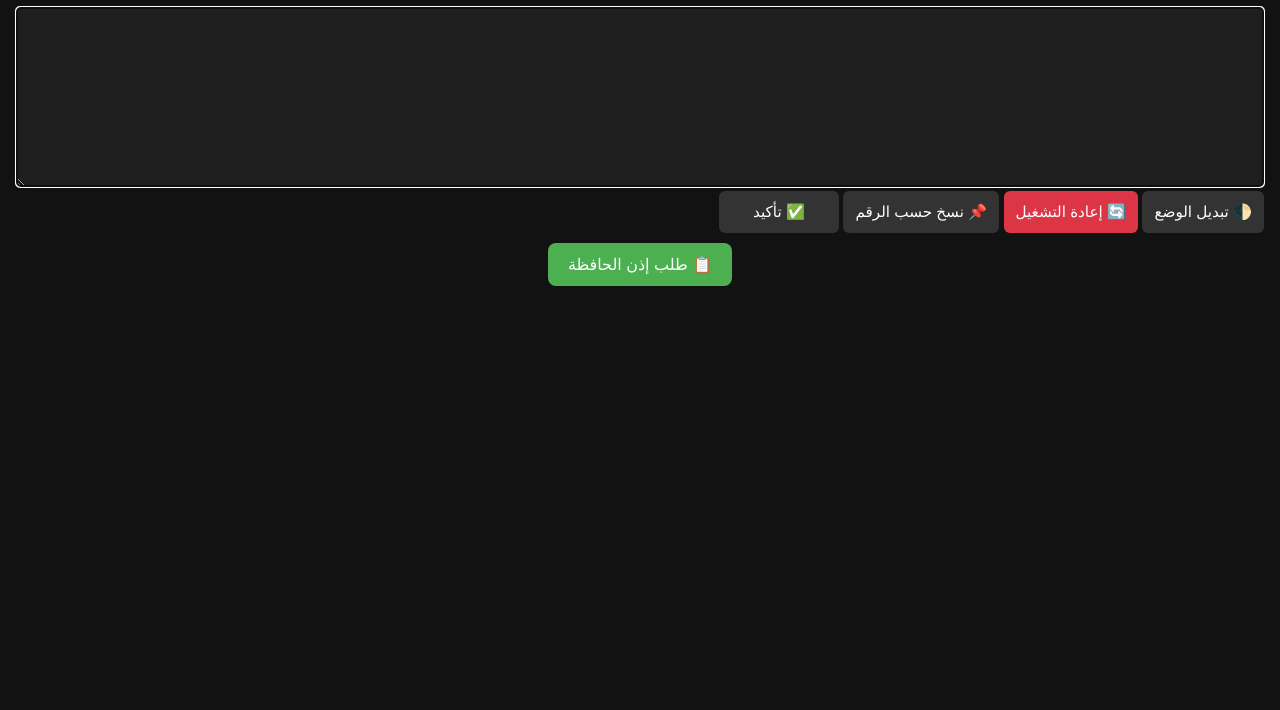
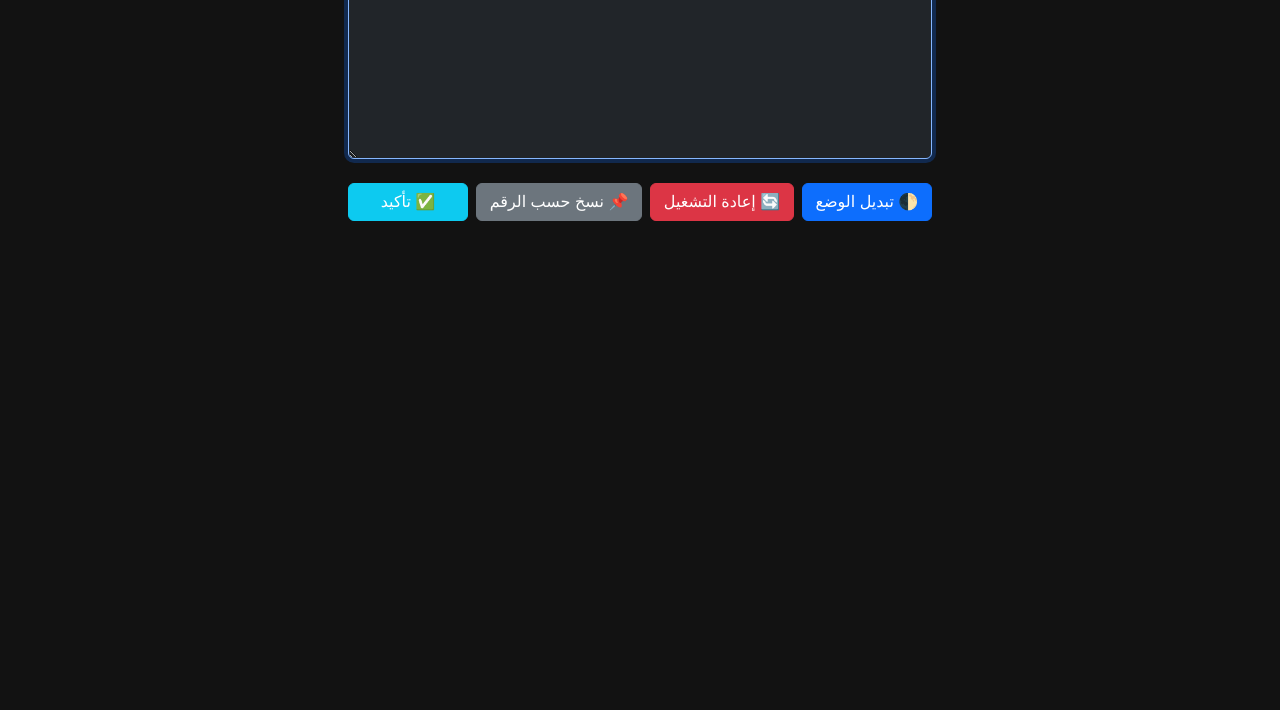
Before and after one commit to AlhosienIbrahim/Fast-Copy, a plain HTML site: page index.html in a window 1280 px wide. Shown: the part 90-800 px from the top of the page. Drawn offline with Linux system fonts and the light colour scheme.

Commit message:
Update index.html

```diff
--- a/index.html
+++ b/index.html
@@ -5,30 +5,37 @@
   <meta name="viewport" content="width=device-width, initial-scale=1.0" />
   <meta name="description" content="Copy Your Text Fast" />
   <title>Fast Copy</title>
+  <link rel="stylesheet" href="CSS/bootstrap.min.css" />
   <link rel="stylesheet" href="CSS/style.css" />
 </head>
+
 <body>
-  <div class="w-full max-w-2xl">
-    <h1 class="text-2xl font-bold mb-4 text-center">📋 السماح بالوصول للحافظة</h1>
-    <textarea id="inputText" class="p-2 border rounded bg-gray-800 text-white light-mode:bg-white light-mode:text-black"></textarea>
-    <div class="mt-4 flex flex-wrap gap-2 justify-center">
-      <button id="toggleModeBtn" onclick="toggleMode()" class="p-2 bg-blue-600 rounded hover:bg-blue-700">🌓 تبديل الوضع</button>
-      <button id="resetBtn" onclick="resetAll()" class="p-2 bg-red-600 rounded hover:bg-red-700">🔄 إعادة التشغيل</button>
-      <button id="copyAllBtn" onclick="copyAll()" class="p-2 bg-green-600 rounded hover:bg-green-700 hidden">📑 نسخ الكل</button>
-      <button id="copyByNumberBtn" onclick="copyByNumber()" class="p-2 bg-purple-600 rounded hover:bg-purple-700">📌 نسخ حسب الرقم</button>
-      <button id="confirmBtn" onclick="confirmInput()" class="p-2 bg-indigo-600 rounded hover:bg-indigo-700">✅ تأكيد</button>
-      <button id="genBtn" onclick="copyNext()" class="p-2 bg-blue-600 rounded hover:bg-blue-700 hidden">📋 التالي</button>
-      <button id="prevBtn" onclick="copyPrev()" class="p-2 bg-blue-600 rounded hover:bg-blue-700 hidden">↩️ السابق</button>
-      <button id="requestClipboardBtn" class="p-2 bg-gray-600 rounded hover:bg-gray-700 hidden">📋 طلب إذن الحافظة</button>
+  <div class="container col-md-8 col-lg-6 mx-auto">
+    <h1 class="h4 fw-bold mb-4 text-center">📋 السماح بالوصول للحافظة</h1>
+
+    <textarea
+      id="inputText"
+      class="form-control mb-3 text-white bg-dark"
+    ></textarea>
+
+    <div class="mt-4 d-flex flex-wrap gap-2 justify-content-center">
+      <button id="toggleModeBtn" onclick="toggleMode()" class="btn btn-primary">🌓 تبديل الوضع</button>
+      <button id="resetBtn" onclick="resetAll()" class="btn btn-danger">🔄 إعادة التشغيل</button>
+      <button id="copyAllBtn" onclick="copyAll()" class="btn btn-success d-none">📑 نسخ الكل</button>
+      <button id="copyByNumberBtn" onclick="copyByNumber()" class="btn btn-secondary">📌 نسخ حسب الرقم</button>
+      <button id="confirmBtn" onclick="confirmInput()" class="btn btn-info text-white">✅ تأكيد</button>
+      <button id="genBtn" onclick="copyNext()" class="btn btn-primary d-none">📋 التالي</button>
+      <button id="prevBtn" onclick="copyPrev()" class="btn btn-primary d-none">↩️ السابق</button>
+      <button id="requestClipboardBtn" class="btn btn-secondary d-none">📋 طلب إذن الحافظة</button>
     </div>
+
     <div class="mt-4">
-      <div id="progressFill" style="width: 0%;"></div>
+      <div id="progressFill" class="progress-bar" style="width: 0%;"></div>
       <p id="status" class="text-center mt-2"></p>
     </div>
   </div>
-  <!-- SweetAlert2 (local) -->
+
   <script src="JS/sweetalert2.all.min.js"></script>
-  <!-- Clipboard.js (local) -->
   <script src="JS/clipboard.min.js"></script>
   <script src="JS/script.JS"></script>
 </body>
```
